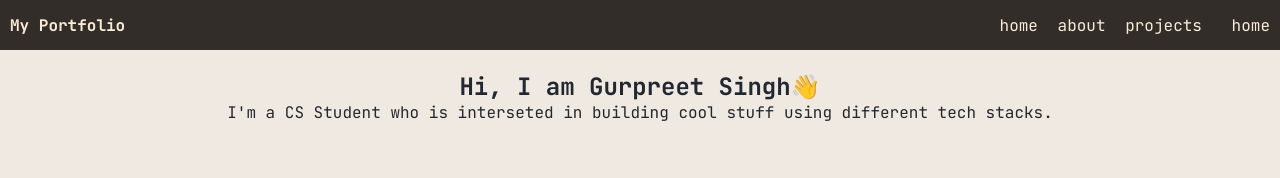
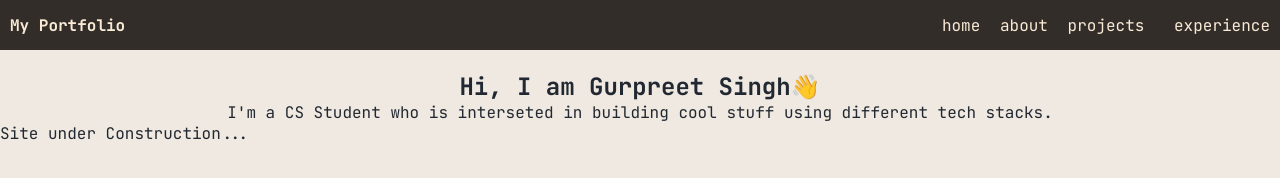
Before and after one commit to gurpreetsingh45/My-Portfolio, a plain HTML site: page index.html in a window 1280 px wide. Drawn offline with Linux system fonts and the light colour scheme.

Commit message:
minimal fixes

```diff
--- a/index.html
+++ b/index.html
@@ -23,13 +23,15 @@
     <!-- <h2>Hello World!</h2>
     <p>Working on linux now</p> -->
     <nav id="navbar" style="background-color: #322d29; height: 50px">
-      <h4 class="navItems" id="navItem1" src="logo" alt="logo here">My Portfolio</h4>
+      <h4 class="navItems" id="navItem1" src="logo" alt="logo here">
+        My Portfolio
+      </h4>
       <!-- <br class="navItems" id="navItem2" /> -->
       <div id="navLinks">
         <a class="navItems" id="navItem3" href="">home</a>
         <a class="navItems" id="navItem4" href="">about</a>
         <a class="navItems" id="navItem5" href="">projects</a>
-        <a class="navItems" id="navItem1" href="">home</a>
+        <a class="navItems" id="navItem1" href="">experience</a>
       </div>
     </nav>
     <br />
@@ -42,5 +44,10 @@
         </p>
       </div>
     </section>
+    <section id="about">
+      <div>
+        <p1>Site under Construction...</p1>
+      </div>
+    </section>
   </body>
 </html>
```
